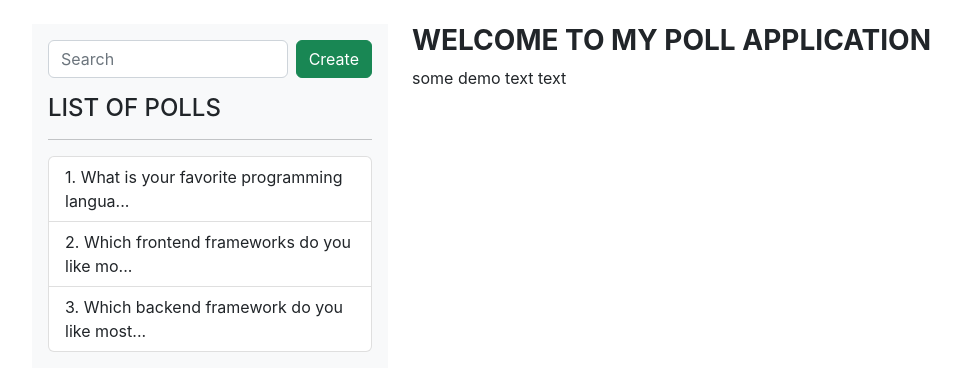
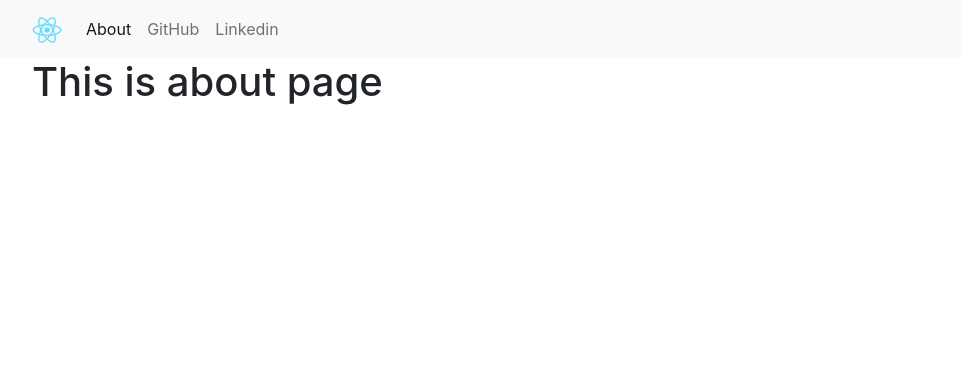
Before and after one commit to murschid/react-poll-app, a React (Create React App) app: page /about in a window 1280 px wide. Shown: the top 388 px of the page, without its empty margins (50-1011 px from the left). Built offline with nearby package versions, Linux system fonts and the light colour scheme.

Commit message:
Navbar implemented

```diff
--- a/package.json
+++ b/package.json
@@ -9,6 +9,7 @@
     "bootstrap": "^5.2.3",
     "react": "^18.2.0",
     "react-dom": "^18.2.0",
+    "react-router-dom": "^6.9.0",
     "react-scripts": "5.0.1",
     "reactstrap": "^9.1.6",
     "shortid": "^2.2.16",
--- a/src/App.jsx
+++ b/src/App.jsx
@@ -1,99 +1,17 @@
 import React from "react";
-import { Col, Container, Row } from "reactstrap";
-import shortid from "shortid";
 import "./App.css";
-import MainContent from "./components/main/Index";
-import Sidebar from "./components/sidebar/Index";
-import POLLS from "./data/polls";
+import { Routes, Route} from "react-router-dom";
+import About from "./components/common/About";
+import Main from "./components/main/Main";
 
 class App extends React.Component {
-	state = {
-		polls: [],
-		selectedPoll: {},
-		searchTerm: "",
-	};
-
-	componentDidMount() {
-		this.setState({ polls: POLLS });
-	}
-
-	addNewPoll = (poll) => {
-		poll.id = shortid.generate();
-		poll.created = new Date();
-		poll.totalVote = 0;
-		poll.opinions = [];
-		this.setState({
-			polls: this.state.polls.concat(poll),
-		});
-	};
-
-	deletePoll = (pollId) => {
-		const polls = this.state.polls.filter((p) => p.id !== pollId);
-		this.setState({ polls, selectedPoll: {} });
-	};
-
-	selectPoll = (pollId) => {
-		const poll = this.state.polls.find((p) => p.id === pollId);
-		this.setState({ selectedPoll: poll });
-	};
-
-	updatePoll = (updatedPoll) => {
-		const polls = [...this.state.polls];
-		const poll = polls.find((p) => p.id === updatedPoll.id);
-		poll.title = updatedPoll.title;
-		poll.description = updatedPoll.description;
-		poll.options = updatedPoll.options;
-		this.setState({ polls });
-	};
-
-	handleSearch = (searchTerm) => {
-		this.setState({searchTerm});
-	};
-
-	performSearch = () => {
-		return this.state.polls.filter((poll) => poll.title.toLowerCase().includes(this.state.searchTerm.toLowerCase()));
-	}
-
-	getOpinion = (response) => {
-		console.log(response);
-		const { polls } = this.state;
-		const poll = polls.find((p) => p.id === response.pollId);
-		const option = poll.options.find((opt) => opt.value === response.selectedOption);
-		poll.totalVote++;
-		option.vote++;
-		const opinion = {
-			id: shortid.generate(),
-			name: response.name,
-			selectedOption: response.selectedOption,
-		};
-		poll.opinions.push(opinion);
-		this.setState({ polls });
-	};
 
 	render() {
-		const polls = this.performSearch();
 		return (
-			<Container className="mt-4">
-				<Row>
-					<Col md={4}>
-						<Sidebar
-							polls={polls}
-							searchTerm={this.state.searchTerm}
-							handleSearch={this.handleSearch}
-							selectPoll={this.selectPoll}
-							addNewPoll={this.addNewPoll}
-						/>
-					</Col>
-					<Col md={8}>
-						<MainContent
-							poll={this.state.selectedPoll}
-							getOpinion={this.getOpinion}
-							updatePoll={this.updatePoll}
-							deletePoll={this.deletePoll}
-						/>
-					</Col>
-				</Row>
-			</Container>
+			<Routes>
+				<Route path="/" element={<Main />} />
+				<Route path="/about" element={<About />} />
+			</Routes>
 		);
 	}
 }
--- /dev/null
+++ b/src/components/common/About.jsx
@@ -0,0 +1,17 @@
+import React from "react";
+import Navbar from "../main/Navbar";
+
+class About extends React.Component {
+	render () {
+		return (
+			<div className="main">
+				<Navbar />
+				<div className="container">
+					<h1>This is about page</h1>
+				</div>
+			</div>
+		);
+	}
+}
+
+export default About;
--- /dev/null
+++ b/src/components/main/Main.jsx
@@ -0,0 +1,116 @@
+import React from "react";
+import { Col, Container, Row } from "reactstrap";
+import shortid from "shortid";
+import MainContent from "./Index";
+import Navbar from "./Navbar";
+import Sidebar from "../sidebar/Index";
+import POLLS from "../../data/polls";
+
+class Main extends React.Component {
+	state = {
+		polls: [],
+		selectedPoll: {},
+		searchTerm: "",
+		isOpen: false,
+	};
+
+	componentDidMount() {
+		this.setState({ polls: POLLS });
+	}
+
+	addNewPoll = (poll) => {
+		poll.id = shortid.generate();
+		poll.created = new Date();
+		poll.totalVote = 0;
+		poll.opinions = [];
+		this.setState({
+			polls: this.state.polls.concat(poll),
+		});
+	};
+
+	deletePoll = (pollId) => {
+		const polls = this.state.polls.filter((p) => p.id !== pollId);
+		this.setState({ polls, selectedPoll: {} });
+	};
+
+	selectPoll = (pollId) => {
+		const poll = this.state.polls.find((p) => p.id === pollId);
+		this.setState({ selectedPoll: poll });
+	};
+
+	updatePoll = (updatedPoll) => {
+		const polls = [...this.state.polls];
+		const poll = polls.find((p) => p.id === updatedPoll.id);
+		poll.title = updatedPoll.title;
+		poll.description = updatedPoll.description;
+		poll.options = updatedPoll.options;
+		this.setState({ polls });
+	};
+
+	handleSearch = (searchTerm) => {
+		this.setState({ searchTerm });
+	};
+
+	performSearch = () => {
+		return this.state.polls.filter((poll) =>
+			poll.title
+				.toLowerCase()
+				.includes(this.state.searchTerm.toLowerCase())
+		);
+	};
+
+	getOpinion = (response) => {
+		const { polls } = this.state;
+		const poll = polls.find((p) => p.id === response.pollId);
+		const option = poll.options.find(
+			(opt) => opt.value === response.selectedOption
+		);
+		poll.totalVote++;
+		option.vote++;
+		const opinion = {
+			id: shortid.generate(),
+			name: response.name,
+			selectedOption: response.selectedOption,
+		};
+		poll.opinions.push(opinion);
+		this.setState({ polls });
+	};
+
+	toggleNavbar = () => {
+		this.setState({
+			isOpen: !this.state.isOpen,
+		});
+	};
+
+	render() {
+		const polls = this.performSearch();
+		return (
+			<div className="main">
+				<Navbar />
+				<Container className="mt-4">
+					<Row>
+						<Col md={4}>
+							<Sidebar
+								polls={polls}
+								searchTerm={this.state.searchTerm}
+								handleSearch={this.handleSearch}
+								selectPoll={this.selectPoll}
+								addNewPoll={this.addNewPoll}
+							/>
+						</Col>
+						<Col md={8}>
+							<MainContent
+								poll={this.state.selectedPoll}
+								getOpinion={this.getOpinion}
+								updatePoll={this.updatePoll}
+								deletePoll={this.deletePoll}
+							/>
+						</Col>
+					</Row>
+				</Container>
+			</div>
+		);
+	}
+}
+
+export default Main;
--- /dev/null
+++ b/src/components/main/Navbar.jsx
@@ -0,0 +1,32 @@
+import React from "react";
+import { NavLink } from "react-router-dom";
+
+const Navbar = () => {
+	return (
+		<nav className="navbar navbar-expand-lg bg-light">
+			<div className="container">
+				<a className="navbar-brand" href="http://localhost:3000">
+					<img src="logo192.png" alt="Logo" width="30" height="30"/>
+				</a>
+				<button className="navbar-toggler" type="button" data-bs-toggle="collapse" data-bs-target="#navbarSupportedContent" aria-controls="navbarSupportedContent" aria-expanded="false" aria-label="Toggle navigation">
+					<span className="navbar-toggler-icon"></span>
+				</button>
+				<div className="collapse navbar-collapse" id="navbarSupportedContent">
+				<ul className="navbar-nav me-auto mb-2 mb-lg-0">
+					<li className="nav-item">
+						<NavLink to="/about" className="nav-link">About</NavLink>
+					</li>
+					<li className="nav-item">
+						<a className="nav-link" href="https://github.com/murschid" target="_blank" rel="noreferrer">GitHub</a>
+					</li>
+					<li className="nav-item">
+						<a className="nav-link" href="https://www.linkedin.com/in/murschid/" target="_blank" rel="noreferrer">Linkedin</a>
+					</li>
+				</ul>
+				</div>
+			</div>
+		</nav>
+	)
+}
+
+export default Navbar;
--- a/src/components/main/Opinions.jsx
+++ b/src/components/main/Opinions.jsx
@@ -4,9 +4,8 @@ import {Table} from "reactstrap";
 const Opinion = ({opinions}) => {
 	if (opinions.length > 0) {
 		return (
-			<div className="bg-light mt-4 p-3">
+			<div className="bg-light mt-4 px-3 pb-3">
 				<div className="mt-1">
-					{/* <h5 className="text-uppercase">Opinions Are Here</h5> */}
 					<Table>
 						<thead>
 							<tr>
--- a/src/data/polls.js
+++ b/src/data/polls.js
@@ -16,7 +16,7 @@ const polls = [
 	{
 		id: "PPBqWA2",
 		title: "Which frontend frameworks do you like most?",
-		description: "There are tons of programming frameworks. Among them what is your favorite?",
+		description: "There are tons of programming frameworks. Among them which one is your favorite?",
 		options: [
 			{ id: "P5BqWA9", value: "React", vote: 0 },
 			{ id: "P6BqWA9", value: "Angular", vote: 0 },
@@ -29,7 +29,7 @@ const polls = [
 	{
 		id: "PPBqWA3",
 		title: "Which backend framework do you like most?",
-		description: "There are tons of backend frameworks. Among them what is your favorite?",
+		description: "There are tons of backend frameworks. Among them which one is your favorite?",
 		options: [
 			{ id: "P9BqWA9", value: "Express", vote: 0 },
 			{ id: "P10qWA9", value: "Spring Boot", vote: 0 },
--- a/src/index.js
+++ b/src/index.js
@@ -1,15 +1,19 @@
 import 'bootstrap/dist/css/bootstrap.css';
+import 'bootstrap/dist/js/bootstrap';
 import React from 'react';
 import ReactDOM from 'react-dom/client';
+import { BrowserRouter } from "react-router-dom";
 import App from './App';
 import './index.css';
 import reportWebVitals from './reportWebVitals';
 
 const root = ReactDOM.createRoot(document.getElementById('root'));
 root.render(
-  <React.StrictMode>
-    <App />
-  </React.StrictMode>
+	<React.StrictMode>
+		<BrowserRouter>
+			<App />
+		</BrowserRouter>
+	</React.StrictMode>
 );
 
 // If you want to start measuring performance in your app, pass a function
```
Also changed, not shown: 1 other file (tests, documents, lock files or other folders).
